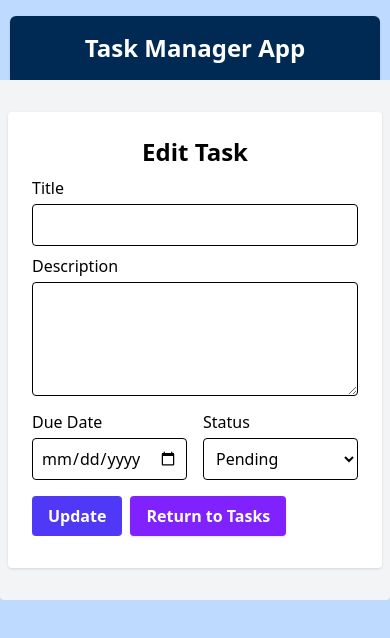
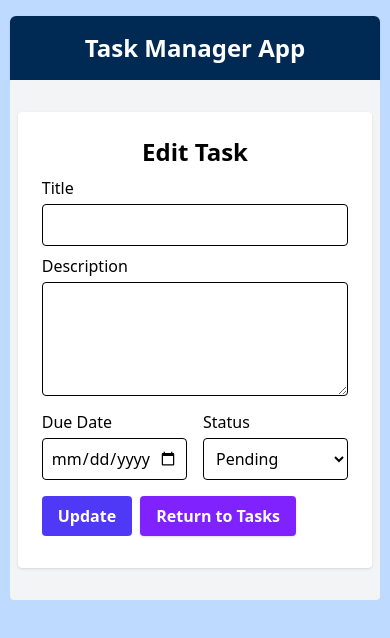
Before and after one commit to krishmca99/task_manager_app, a React (Vite) app: page /tasks/1 in a window 390 px wide. Shown: the top 638 px of the page. Built offline with nearby package versions, Linux system fonts and the light colour scheme.

Commit message:
Fix TaskForm layout by adjusting div width

```diff
--- a/src/pages/TaskForm.jsx
+++ b/src/pages/TaskForm.jsx
@@ -56,7 +56,7 @@ export default function TaskForm() {
   };
 
   return (
-    <div className="py-8 bg-gray-100 max-w-7xl mx-auto rounded-b-sm md:w-[95%] px-2">
+    <div className="py-8 bg-gray-100 w-[95%] max-w-7xl mx-auto rounded-b-sm md:w-[95%] px-2">
       <div className="max-w-3xl mx-auto bg-white p-6 rounded shadow">
         <h3 className="text-center text-2xl font-bold">
           {isEdit ? "Edit Task" : "Create New Task"}
```
